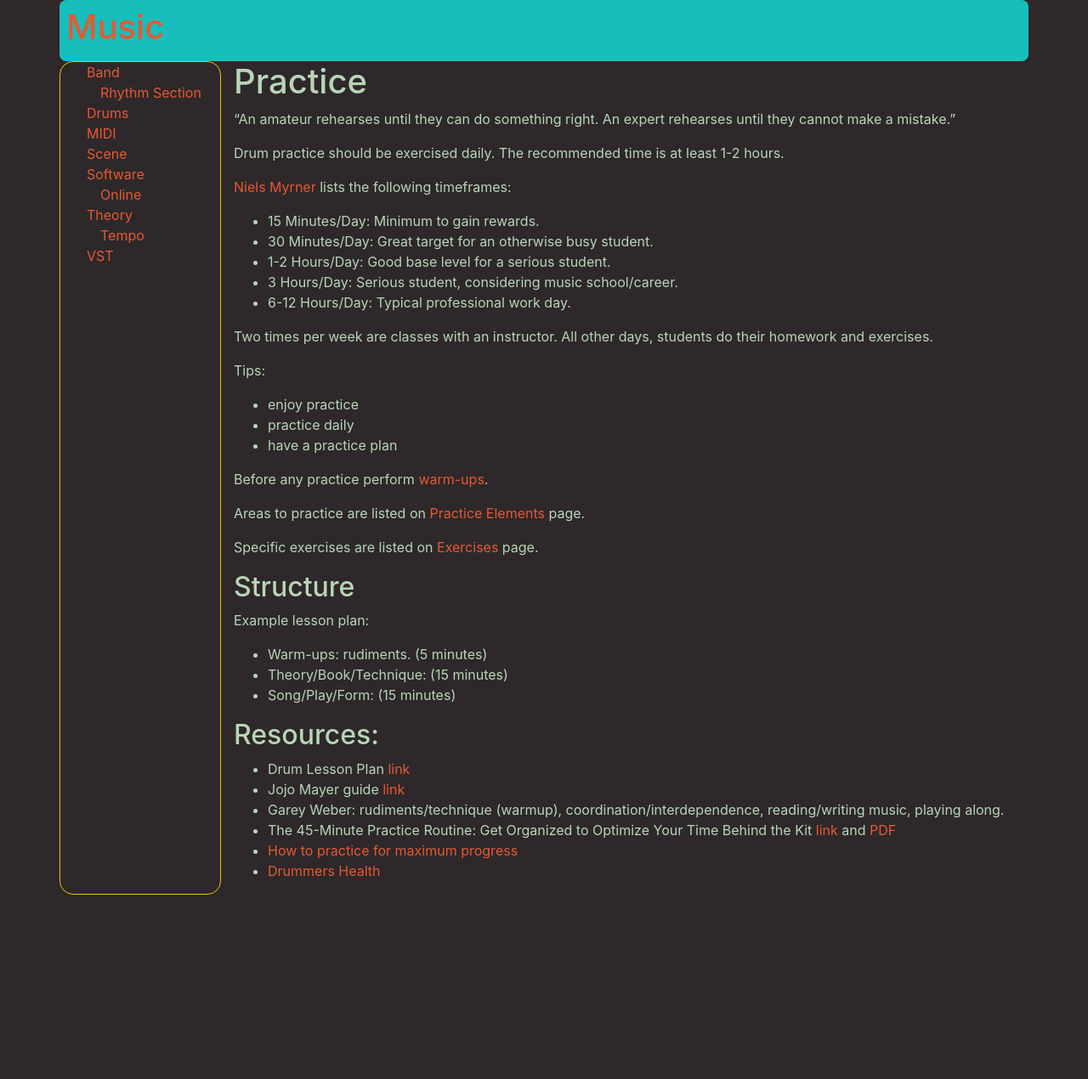
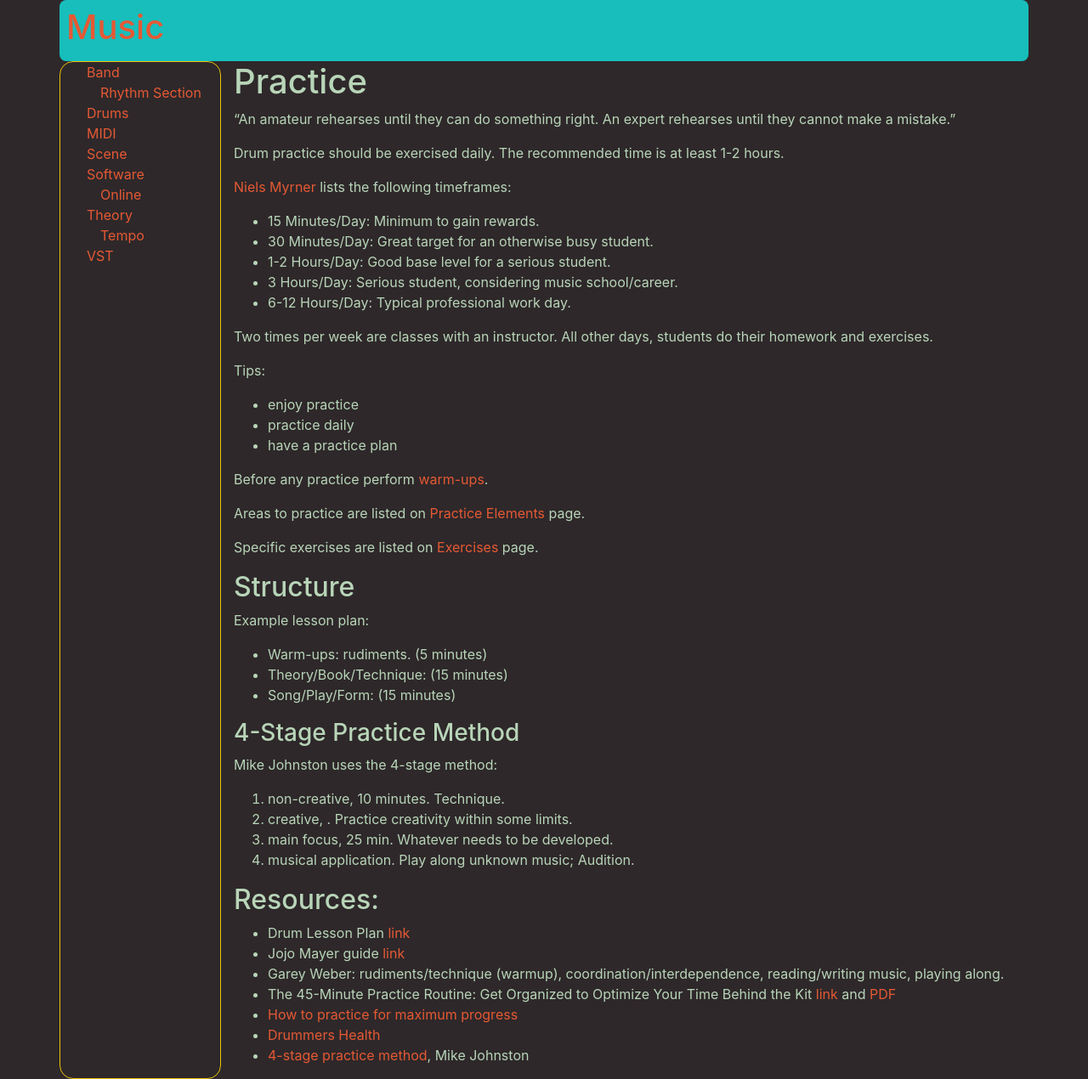
Before and after one commit to MisterY/music-site, a Jekyll site: the page built from drums/practice.md, in a window 1280 px wide. Shown: the whole page at 85% size. Built offline with Jekyll 4.4.1, drawn with Linux system fonts in a browser that asks for light colours; nearby versions of some CDN libraries; our own code applies the rules of GitHub Pages for plain Markdown files; before the commit the page ends 1053 px from its top, so only the background shows below that.

Commit message:
4-stage practice method

```diff
--- a/drums/practice.md
+++ b/drums/practice.md
@@ -34,6 +34,15 @@ Example lesson plan:
 * Theory/Book/Technique: (15 minutes)
 * Song/Play/Form: (15 minutes)
 
+### 4-Stage Practice Method
+
+Mike Johnston uses the 4-stage method:
+
+1. non-creative, 10 minutes. Technique.
+2. creative, . Practice creativity within some limits.
+3. main focus, 25 min. Whatever needs to be developed.
+4. musical application. Play along unknown music; Audition.
+
 ## Resources:
 
 - Drum Lesson Plan [link](http://drumlearner.com/drum-lesson-plan-teachers.php)
@@ -42,3 +51,4 @@ Example lesson plan:
 - The 45-Minute Practice Routine: Get Organized to Optimize Your Time Behind the Kit [link](https://www.moderndrummer.com/2013/12/video-45-minute-practice-routine-get-organized-optimize-time-behind-kit-january-2014-issue/) and [PDF](https://www.moderndrummer.com/wp-content/uploads/45-Minute-Practice-Routine.pdf)
 - [How to practice for maximum progress](https://playinthezone.com/realising-vs-extending-potential/)
 - [Drummers Health](http://www.sportsrehab.com/drumminghealth.htm)
+- [4-stage practice method](https://www.youtube.com/watch?v=F5li8JPkQU0&list=RDF5li8JPkQU0&start_radio=1), Mike Johnston
```
